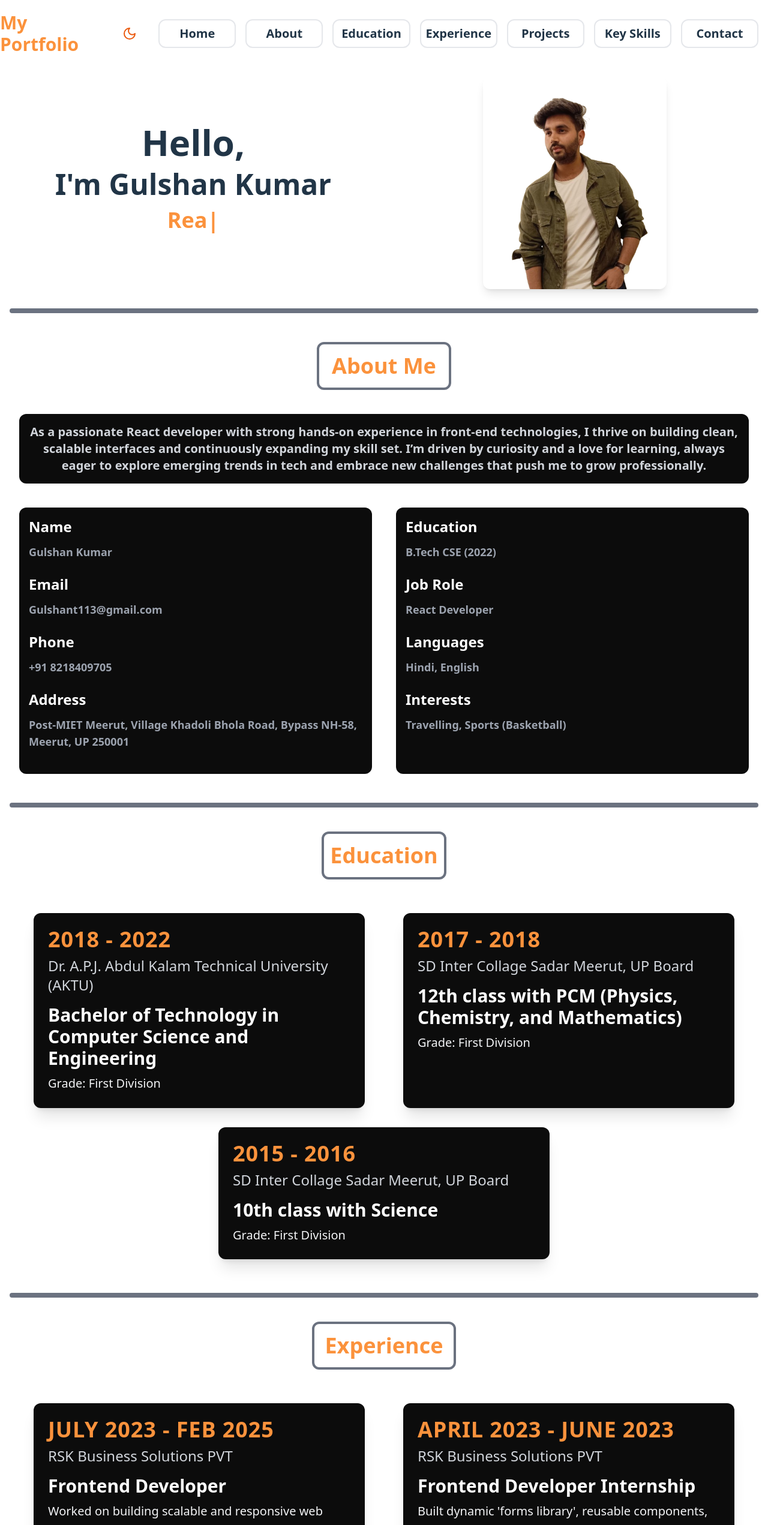
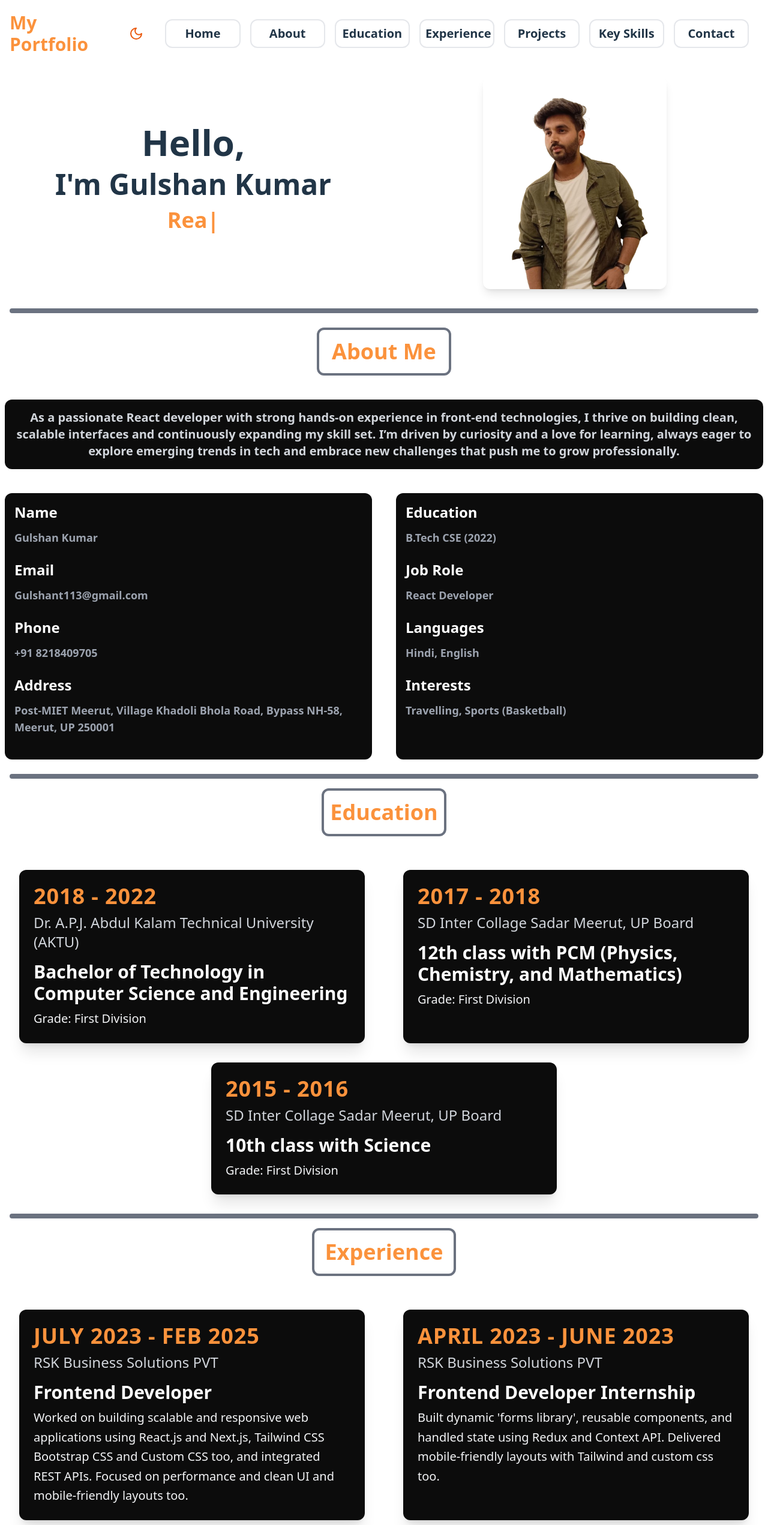
Before and after one commit to GulshanT113/portfolio, a React (Vite) app: page / in a window 1280 px wide. Shown: the top 2542 px of the page at 60% size. Built offline with nearby package versions, Linux system fonts and the light colour scheme.

Commit message:
little bit changes for mobile view.

```diff
--- a/src/components/InfoCard.jsx
+++ b/src/components/InfoCard.jsx
@@ -9,7 +9,7 @@ const InfoCard = ({
   url,
 }) => {
   return (
-    <div className="px-2 sm:px-4 md:px-6 lg:px-8 py-4 w-full md:w-1/2">
+    <div className=" sm:px-4 md:px-6 lg:px-8 py-4 w-full md:w-1/2 ">
       <div className="bg-[rgb(12,12,12)] shadow-xl rounded-xl p-6 w-full transition hover:shadow-2xl h-full">
         {/* Data Section */}
         <div className="text-4xl font-bold uppercase tracking-wide text-orange-400 font-semibold mb-2">
--- a/src/components/Navbar.jsx
+++ b/src/components/Navbar.jsx
@@ -64,7 +64,7 @@ const Navbar = () => {
     <nav
       className={`sticky top-0 z-50 transition-transform duration-300 ${
         showNavbar ? "translate-y-0" : "-translate-y-full"
-      } py-4 `}
+      } p-4`}
     >
       <div className="container mx-auto flex justify-between items-center">
         <div className="text-3xl font-bold text-orange-400">My Portfolio</div>
--- a/src/pages/About.jsx
+++ b/src/pages/About.jsx
@@ -3,7 +3,7 @@ import React from "react";
 const About = () => {
   return (
     // <div className="min-h-screen flex justify-center  border-4 border-red-900">
-    <div className="flex flex-col justify-center p-8 ">
+    <div className="flex flex-col justify-center p-2">
       {/* <div className="bg-gray-900 m-8 p-8 w-full max-w-7xl shadow-xl border-2"> */}
       <div className="flex flex-col justify-center items-center">
       <h1 className="text-4xl border-gray-500 border-4 w-56 rounded-xl p-4 font-bold mb-10 text-center text-orange-400">
--- a/src/pages/Contact.jsx
+++ b/src/pages/Contact.jsx
@@ -72,7 +72,7 @@ const contactData = [
 
 const Contact = () => {
   return (
-    <div className="px-4 py-10">
+    <div className="py-10">
       <div className="flex justify-center">
         <h2 className="text-3xl sm:text-4xl font-bold text-center text-orange-500 mb-10 border-4 border-gray-500 p-4 w-64 rounded-xl">
           Contact Me
@@ -80,7 +80,7 @@ const Contact = () => {
 
       </div>
       <p className="pb-4 text-2xl text-center font-bold text-gray-500">Below are the details to reach out to me!</p>
-      <ul className="grid grid-cols-1 sm:grid-cols-2 lg:grid-cols-3 gap-6 p-4">
+      <ul className="grid grid-cols-1 sm:grid-cols-2 lg:grid-cols-3 gap-6 p-1">
         {contactData.map((item, index) => (
           <li
             key={index}
--- a/src/pages/Education.jsx
+++ b/src/pages/Education.jsx
@@ -27,7 +27,7 @@ const educationData = [
 
 const Education = () => {
   return (
-    <div className="p-6">
+    <div className="">
       <div className='flex justify-center '>
       <h1 className="text-4xl font-bold text-orange-400 text-center border-4 border-gray-500 w-52 rounded-xl py-4 mb-10">Education</h1>
       </div>
--- a/src/pages/Experience.jsx
+++ b/src/pages/Experience.jsx
@@ -34,7 +34,7 @@ const projectData = [
 
 const Experience = () => {
   return (
-    <div className="p-6">
+    <div className="">
       {/* min-h-screen  */}
       <div className="flex justify-center">
         <h1 className="text-4xl font-bold text-orange-400 text-center border-4 border-gray-500 w-60 rounded-xl py-4 mb-10">
--- a/src/pages/KeySkills.jsx
+++ b/src/pages/KeySkills.jsx
@@ -23,7 +23,7 @@ const KeySkills = () => {
           Key Skills
         </h2>
       </div>
-      <div className="bg-[rgb(12,12,12)] mx-8 grid grid-cols-2 sm:grid-cols-3 md:grid-cols-4 lg:grid-cols-6 gap-4 mb-8 rounded-xl p-4">
+      <div className="bg-[rgb(12,12,12)] grid grid-cols-2 sm:grid-cols-3 md:grid-cols-4 lg:grid-cols-6 gap-4 mb-8 rounded-xl p-4">
         {skills.map((skill, index) => (
           <div
             key={index}
--- a/src/pages/Projects.jsx
+++ b/src/pages/Projects.jsx
@@ -52,7 +52,7 @@ const projectData = [
 
 const Projects = () => {
   return (
-    <div className="min-h-screen p-6">
+    <div className="min-h-screen">
       <div className="flex justify-center">
         <h1 className="text-4xl font-bold text-orange-400 text-center border-4 border-gray-500 w-48 rounded-xl py-4 mb-10">
           Projects
```
